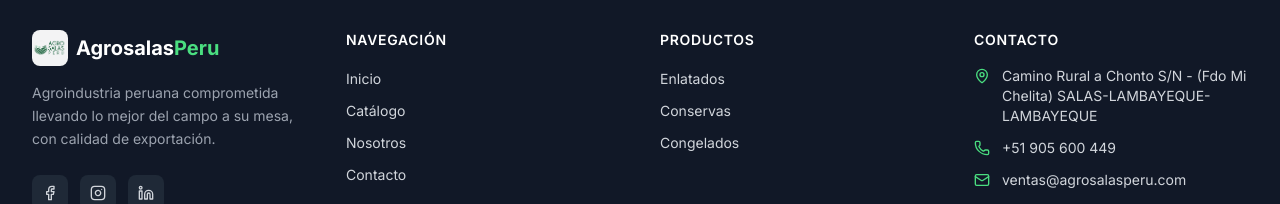
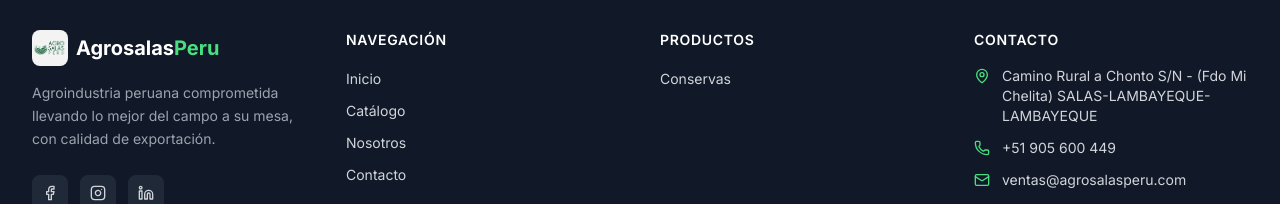
Before and after one commit to gonzalo-droid/agrosalas_peru_app, a Next.js app: page / in a window 1280 px wide. Shown: the part 2909-3113 px from the top of the page. Built offline with nearby package versions, Linux system fonts and the light colour scheme.

Commit message:
feat: hide bottom menu footer

```diff
--- a/src/components/layout/Footer.tsx
+++ b/src/components/layout/Footer.tsx
@@ -10,9 +10,9 @@
 ];
 
 const CATEGORIES = [
-  { href: "/catalogo?categoria=enlatados",  label: "Enlatados"  },
+  //{ href: "/catalogo?categoria=enlatados",  label: "Enlatados"  },
   { href: "/catalogo?categoria=conservas",  label: "Conservas"  },
-  { href: "/catalogo?categoria=congelados", label: "Congelados" },
+  //{ href: "/catalogo?categoria=congelados", label: "Congelados" },
 ];
 
 export function Footer() {
```
